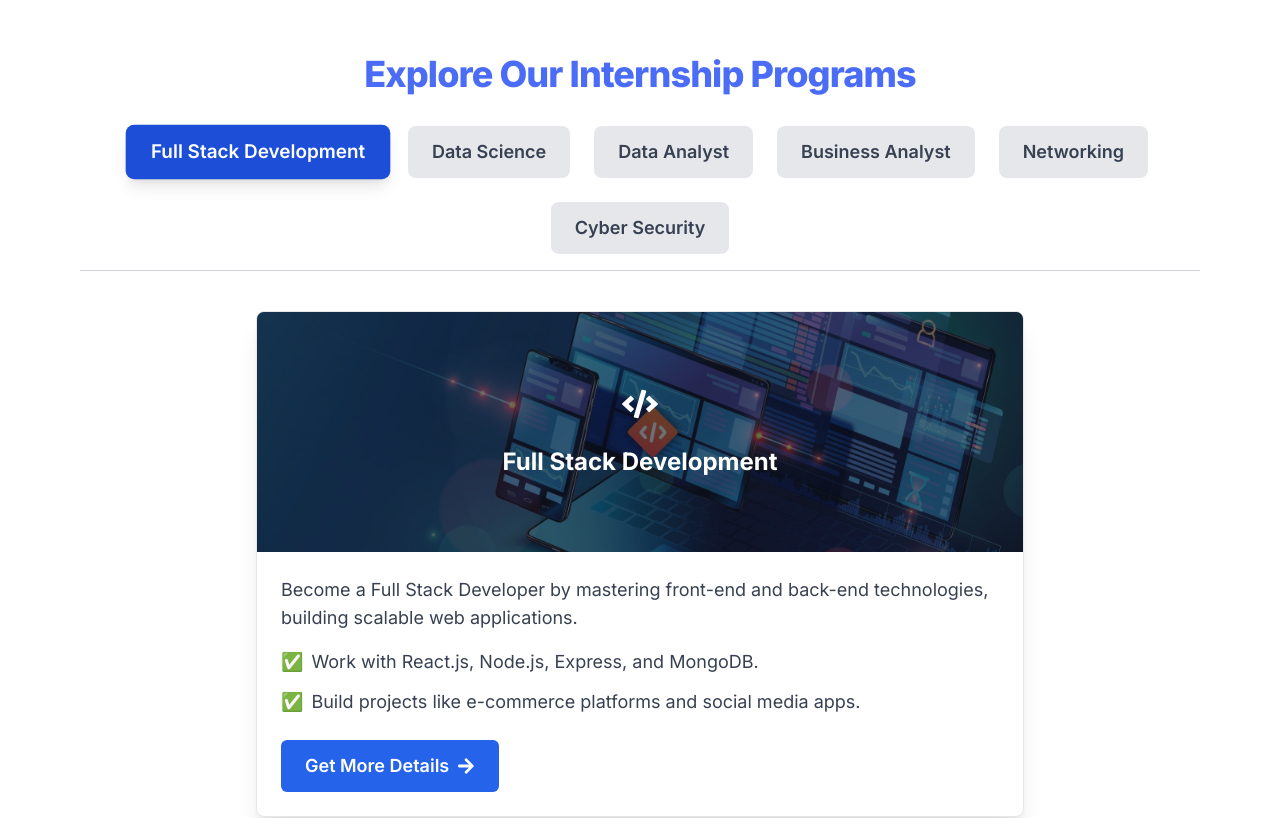
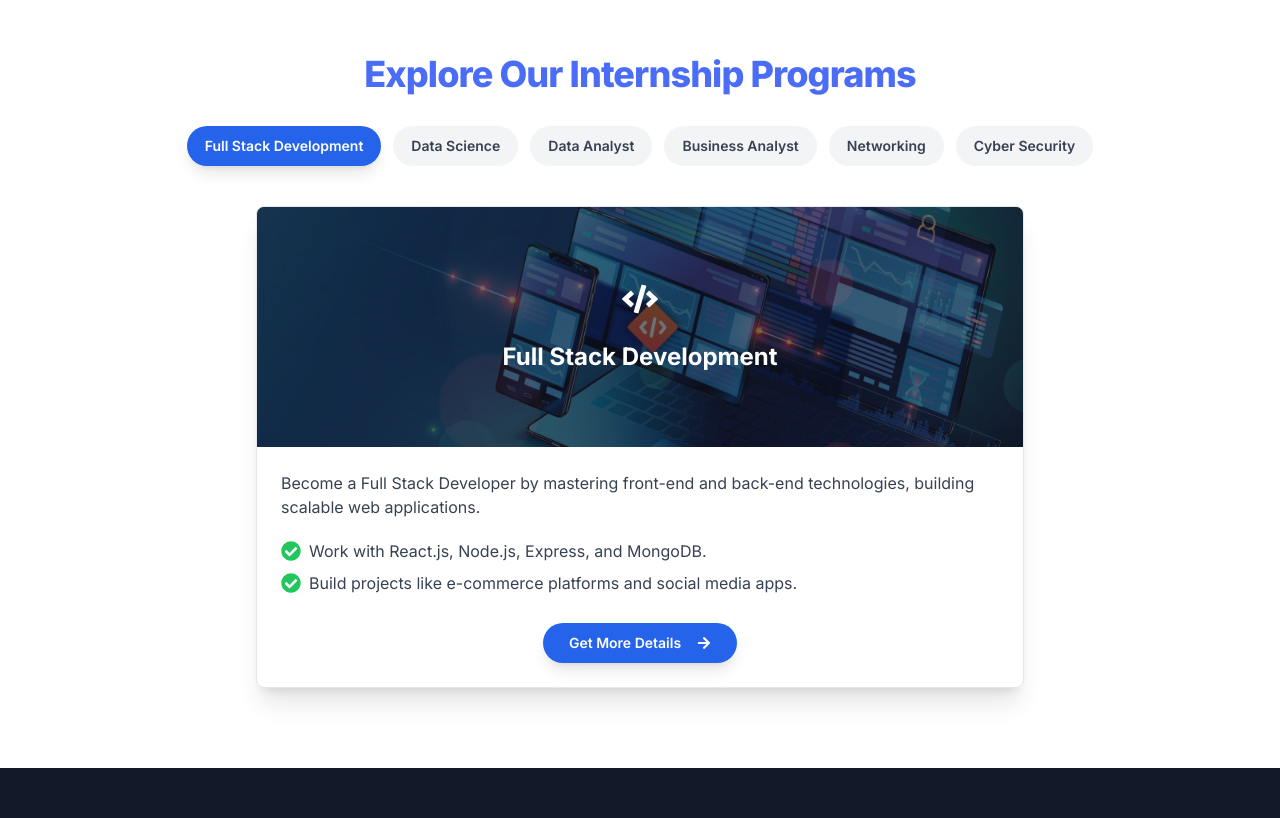
Before and after one commit to satyamgupta7/axion, a Next.js app: page / in a window 1280 px wide. Shown: the part 3020-3838 px from the top of the page. Built offline with nearby package versions, Linux system fonts and the light colour scheme.

Commit message:
Intership Program styled

```diff
--- a/src/components/Internship/index.tsx
+++ b/src/components/Internship/index.tsx
@@ -10,7 +10,8 @@ import {
   FaBusinessTime,
   FaNetworkWired,
   FaShieldAlt,
-  FaSpinner, // Import the spinner icon
+  FaSpinner,
+  FaCheckCircle,
 } from "react-icons/fa";
 
 const internshipPrograms = [
@@ -114,23 +115,22 @@ const internshipPrograms = [
 
 const Internship = () => {
   const [activeTab, setActiveTab] = useState("full-stack-development");
-  const [loading, setLoading] = useState(false); // Add loading state
+  const [loading, setLoading] = useState(false);
 
   const [selectedProgram, setSelectedProgram] = useState(
     internshipPrograms.find((program) => program.id === activeTab),
   );
 
   useEffect(() => {
-    setLoading(true); // Set loading to true when tab changes
-    // Simulate data loading with a timeout
+    setLoading(true);
     const timer = setTimeout(() => {
       setSelectedProgram(
         internshipPrograms.find((program) => program.id === activeTab),
       );
-      setLoading(false); // Set loading to false after data is "loaded"
-    }, 300); // Reduced timeout to 300ms for faster transition
+      setLoading(false);
+    }, 300);
 
-    return () => clearTimeout(timer); // Clear timeout on unmount or tab change
+    return () => clearTimeout(timer);
   }, [activeTab]);
 
   return (
@@ -144,15 +144,23 @@ const Internship = () => {
         </h2>
 
         {/* Tabs Section */}
-        <div className="mt-8 flex flex-wrap justify-center gap-6 border-b border-gray-300 pb-4">
+        <div className="mt-8 flex flex-wrap justify-center gap-1 sm:gap-2 md:gap-3">
           {internshipPrograms.map((program) => (
             <button
               key={program.id}
-              className={`rounded-lg px-6 py-3 text-lg font-semibold transition-all ${
-                activeTab === program.id
-                  ? "scale-105 transform bg-blue-700 text-white shadow-lg"
-                  : "bg-gray-200 text-gray-700 hover:bg-gray-300"
-              }`}
+              className={`
+                whitespace-nowrap rounded-full border-2 border-transparent px-3
+                py-1.5 text-xs font-semibold transition-all
+                sm:px-4
+                sm:py-2 sm:text-sm
+                ${
+                  activeTab === program.id
+                    ? "border-blue-600 bg-blue-600 text-white shadow-lg"
+                    : "border-gray-200/80 bg-gray-100 text-gray-700 hover:bg-blue-100/80 hover:text-blue-700"
+                }
+                text-center
+                hover:scale-105
+              `}
               onClick={() => setActiveTab(program.id)}
             >
               {program.title}
@@ -163,12 +171,10 @@ const Internship = () => {
         {/* Dynamic Content Card */}
         <div className="mt-10 flex flex-col items-center">
           {loading ? (
-            // Show loader while loading
             <div className="flex items-center justify-center py-10">
               <FaSpinner className="animate-spin text-4xl text-blue-600" />
             </div>
           ) : (
-            // Show content when not loading
             <div className="w-full max-w-3xl transform overflow-hidden rounded-lg border border-gray-200 bg-white shadow-xl transition-all duration-300 hover:scale-105">
               {/* Image Section with Title & Icon */}
               <div className="relative h-60 w-full">
@@ -189,21 +195,37 @@ const Internship = () => {
 
               {/* Content Section */}
               <div className="p-6">
-                <p className="text-lg text-gray-700">
+                <p className="mb-4 text-sm text-gray-700 sm:text-base">
                   {selectedProgram.content.description}
                 </p>
-                <ul className="mt-4 space-y-3 text-lg text-gray-700">
+                <ul className="list-none pl-0">
                   {selectedProgram.content.points.map((point, index) => (
-                    <li key={index} className="flex items-start">
-                      <span className="mr-2 text-blue-600">✅</span> {point}
+                    <li key={index} className="flex items-center py-1">
+                      <FaCheckCircle className="mr-2 h-5 w-5 text-green-500" />
+                      <span className="text-sm text-gray-700 sm:text-base">
+                        {point}
+                      </span>
                     </li>
                   ))}
                 </ul>
-                <Link href={selectedProgram.route} passHref>
-                  <button className="mt-6 flex items-center rounded-md bg-blue-600 px-6 py-3 text-lg font-semibold text-white transition hover:bg-blue-700">
-                    Get More Details <FaArrowRight className="ml-2" />
-                  </button>
-                </Link>
+                <div className="mt-6 flex justify-center">
+                  <Link href={selectedProgram.route} passHref>
+                    <button
+                      className={`
+                            flex w-full items-center
+                            justify-center gap-2 whitespace-nowrap
+                            rounded-full
+                            border-2 border-blue-600
+                            border-transparent bg-blue-600 px-6 py-2
+                            text-sm font-semibold
+                            text-white shadow-lg
+                            transition-all hover:scale-105 hover:bg-blue-700 sm:w-auto
+                        `}
+                    >
+                      Get More Details <FaArrowRight className="ml-2" />
+                    </button>
+                  </Link>
+                </div>
               </div>
             </div>
           )}
```
